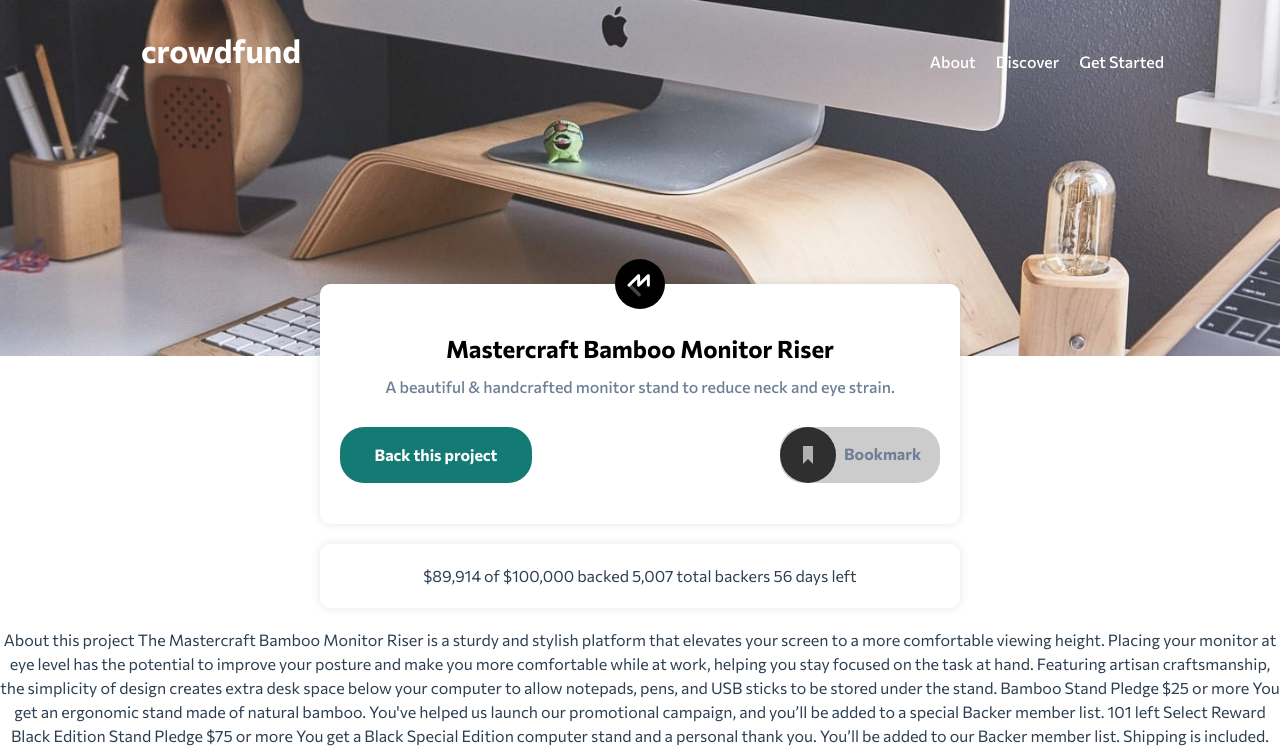
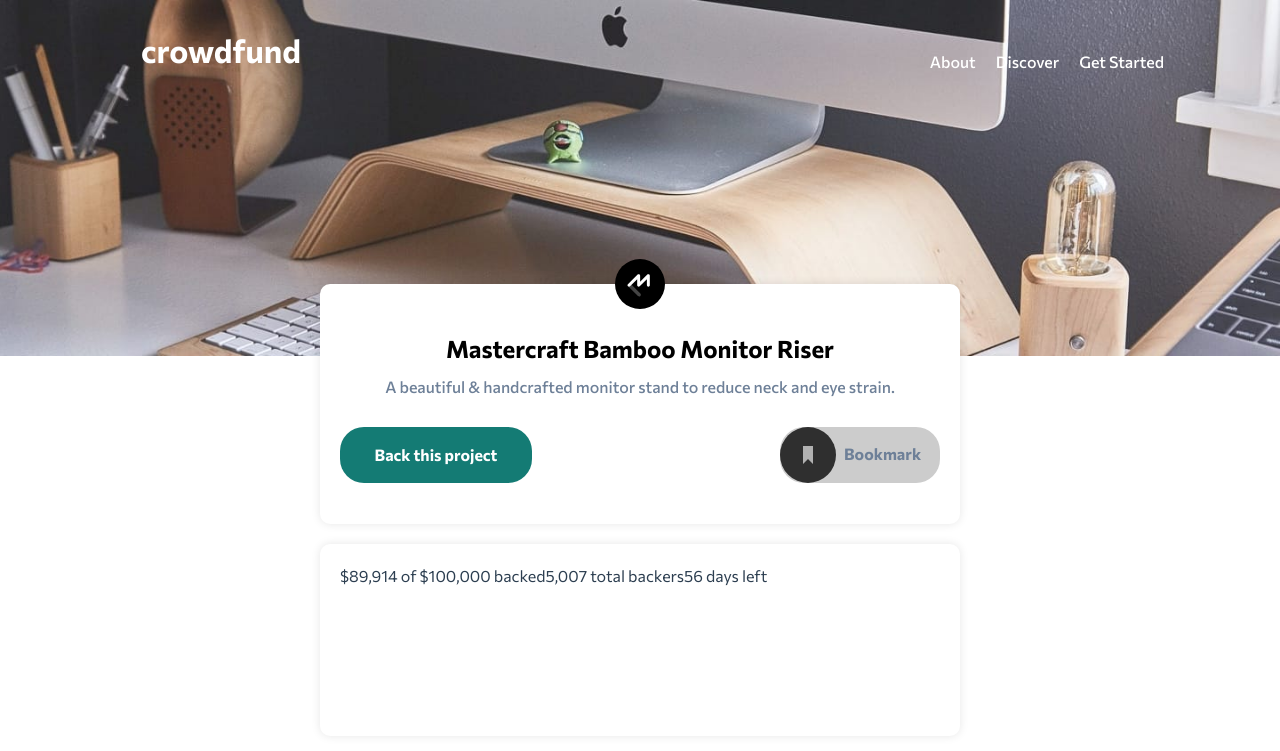
Before and after one commit to CHEGEBB/Mastering-Vue-Journey, a Vue app in the folder crowdfunding-product-page-main/: page / in a window 1280 px wide. Shown: the top 751 px of the page. Built offline with nearby package versions, Linux system fonts and the light colour scheme.

Commit message:
Refactor header styling in App.vue: Update facts section with dynamic content

```diff
--- a/crowdfunding-product-page-main/src/App.vue
+++ b/crowdfunding-product-page-main/src/App.vue
@@ -40,10 +40,21 @@
 
     </div>
 
-    <div class="facts">
-      $89,914 of $100,000 backed
-      5,007 total backers
-      56 days left
+    <div class="facts h-48 flex flex-row">
+      <div class="fact1">
+        $89,914
+      of $100,000 backed
+      </div>
+
+      <div class="fact2">
+        5,007
+        total backers
+      </div>
+      <div class="fact3">
+        56
+      days left
+      </div>
+
     </div>
 
 
```
